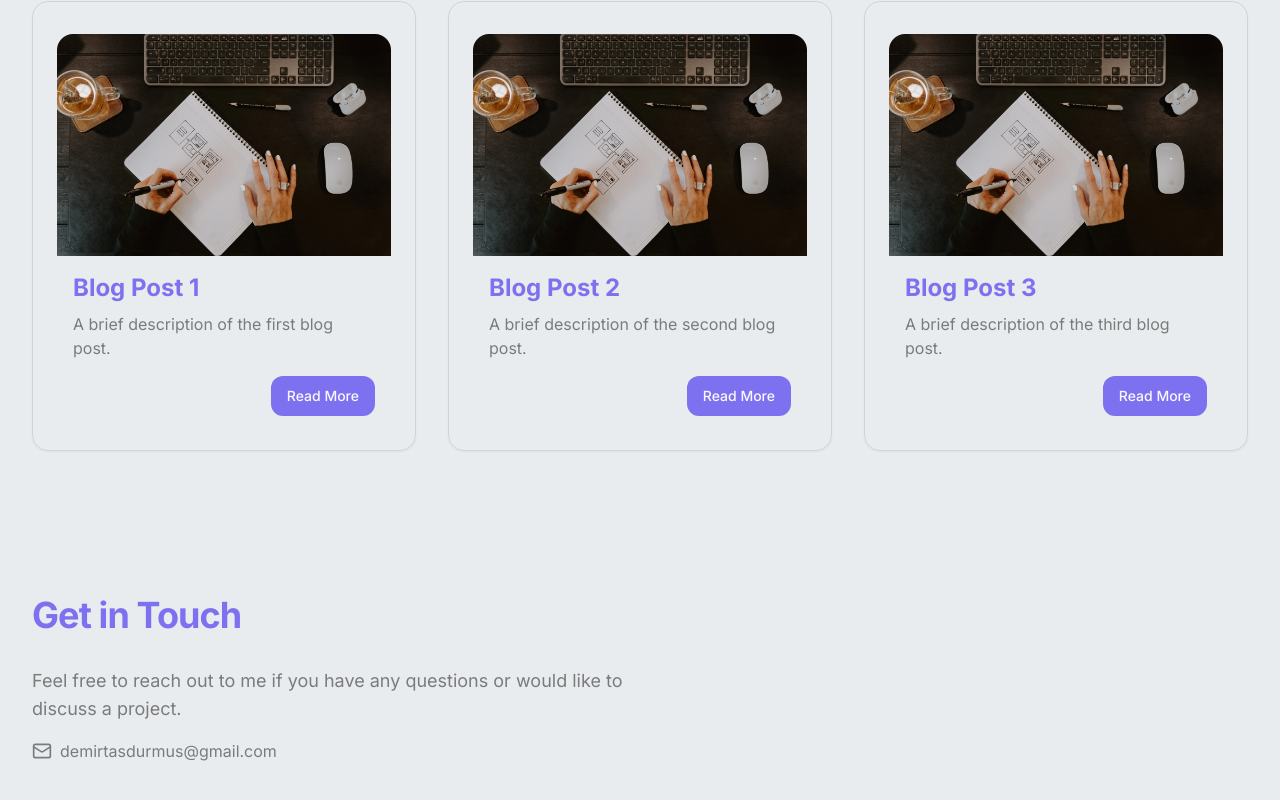
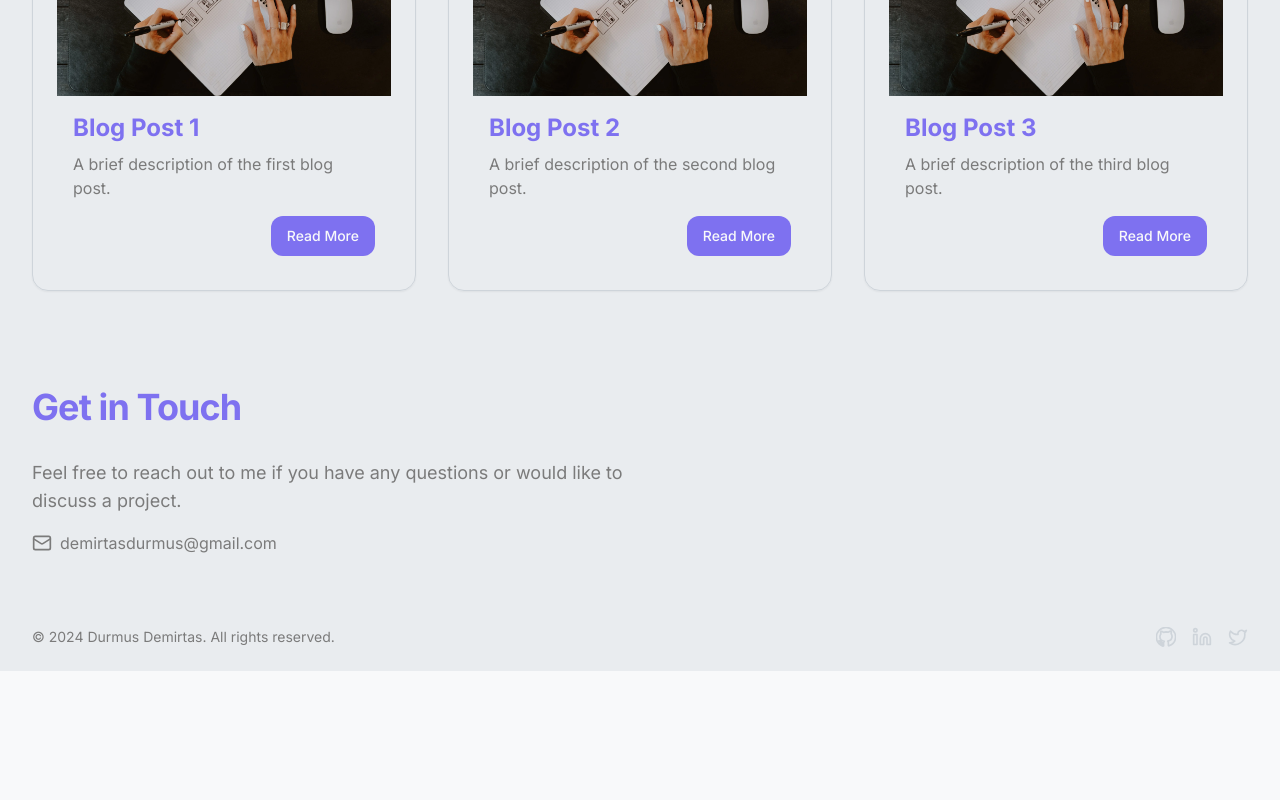
Before and after one commit to demirtasdurmus/durmusdemirtas.com, a Next.js app: page / in a window 1280 px wide. Shown: the part 1878-2678 px from the top of the page. After the commit the page ends 2549 px from the top, so only its background shows below. Built offline with nearby package versions, Linux system fonts and the light colour scheme.

Commit message:
feat: add footer

```diff
--- a/src/app/page.tsx
+++ b/src/app/page.tsx
@@ -1,6 +1,7 @@
 import About from "@/components/About";
 import Blog from "@/components/Blog";
 import Contact from "@/components/Contact";
+import Footer from "@/components/Footer";
 import Header from "@/components/header";
 import Hero from "@/components/Hero";
 import Portfolio from "@/components/Portfolio";
@@ -21,6 +22,8 @@ export default function Home() {
 
         <Contact />
       </main>
+
+      <Footer />
     </div>
   );
 }
--- a/src/components/About.tsx
+++ b/src/components/About.tsx
@@ -5,19 +5,22 @@ export default function About() {
   return (
     <section
       id="about"
-      className="container mx-auto max-w-7xl px-4 py-20 sm:px-6 lg:px-8"
+      className="container mx-auto max-w-7xl px-4 py-12 sm:px-6 lg:px-8"
     >
-      <div className="grid grid-cols-1 items-center gap-8 lg:grid-cols-2">
+      <div className="grid grid-cols-1 items-center lg:gap-8 lg:grid-cols-2">
+        {/* About Me Image */}
         <div>
           <Image
             src="/about-me.jpg"
             width="400"
             height="400"
             alt="About Durmus Demirtas"
-            className="mx-auto rounded-lg animate-fade-in"
+            className="mx-auto rounded-lg hidden lg:block"
             priority
           />
         </div>
+
+        {/* About Me Content */}
         <div>
           <Heading2 className="font-bold tracking-tight text-primary-200">
             About Me
--- a/src/components/Blog.tsx
+++ b/src/components/Blog.tsx
@@ -8,7 +8,7 @@ export default function Blog() {
   return (
     <section
       id="blog"
-      className="container mx-auto max-w-7xl px-4 py-20 sm:px-6 lg:px-8"
+      className="container mx-auto max-w-7xl px-4 py-12 sm:px-6 lg:px-8"
     >
       <Heading2 className="font-bold tracking-tight text-primary-200">
         My Blog
--- a/src/components/Contact.tsx
+++ b/src/components/Contact.tsx
@@ -4,7 +4,7 @@ export default function Contact() {
   return (
     <section
       id="contact"
-      className="container mx-auto max-w-7xl px-4 py-16 sm:px-6 lg:px-8"
+      className="container mx-auto max-w-7xl px-4 py-12 sm:px-6 lg:px-8"
     >
       <Heading2 className="font-bold tracking-tight text-primary-200">
         Get in Touch
--- /dev/null
+++ b/src/components/Footer.tsx
@@ -0,0 +1,107 @@
+import Link from "next/link";
+import React, { SVGProps } from "react";
+
+export default function Footer() {
+  return (
+    <footer className="bg-neutral-200 py-6">
+      <div className="container mx-auto max-w-7xl px-4 sm:px-6 lg:px-8">
+        <div className="flex items-center justify-between">
+          <p className="text-sm text-muted-foreground">
+            &copy; 2024 Durmus Demirtas. All rights reserved.
+          </p>
+          <div className="flex space-x-4">
+            <Link
+              href="https://github.com/demirtasdurmus"
+              target="blank"
+              rel="noopener noreferrer"
+              className="text-neutral-300 hover:text-neutral-400"
+              prefetch={false}
+            >
+              <GithubIcon className="h-5 w-5" />
+              <span className="sr-only">GitHub</span>
+            </Link>
+            <Link
+              href="https://www.linkedin.com/in/durmu%C5%9F-demirta%C5%9F-793a981ab/"
+              target="blank"
+              rel="noopener noreferrer"
+              className="text-neutral-300 hover:text-neutral-400"
+              prefetch={false}
+            >
+              <LinkedinIcon className="h-5 w-5" />
+              <span className="sr-only">LinkedIn</span>
+            </Link>
+            <Link
+              href="https://x.com/drmsdmrts"
+              target="blank"
+              rel="noopener noreferrer"
+              className="text-neutral-300 hover:text-neutral-400"
+              prefetch={false}
+            >
+              <XIcon className="h-5 w-5" />
+              <span className="sr-only">Twitter</span>
+            </Link>
+          </div>
+        </div>
+      </div>
+    </footer>
+  );
+}
+
+function GithubIcon(props: SVGProps<SVGSVGElement>) {
+  return (
+    <svg
+      {...props}
+      xmlns="http://www.w3.org/2000/svg"
+      width="24"
+      height="24"
+      viewBox="0 0 24 24"
+      fill="none"
+      stroke="currentColor"
+      strokeWidth="2"
+      strokeLinecap="round"
+      strokeLinejoin="round"
+    >
+      <path d="M12 .5C5.73.5.5 5.73.5 12c0 5.08 3.29 9.39 7.86 10.91.57.1.78-.25.78-.55v-2.06c-3.2.69-3.88-1.39-3.88-1.39-.52-1.32-1.28-1.67-1.28-1.67-1.05-.72.08-.71.08-.71 1.16.08 1.77 1.19 1.77 1.19 1.03 1.76 2.7 1.25 3.36.96.1-.75.4-1.25.73-1.54-2.55-.29-5.23-1.28-5.23-5.7 0-1.26.45-2.29 1.18-3.1-.12-.29-.51-1.48.11-3.09 0 0 .96-.31 3.15 1.19A10.96 10.96 0 0 1 12 5.8c.97 0 1.94.13 2.86.37 2.2-1.5 3.15-1.19 3.15-1.19.62 1.61.23 2.8.11 3.09.73.81 1.18 1.84 1.18 3.1 0 4.43-2.68 5.41-5.23 5.7.41.35.77 1.03.77 2.08v3.08c0 .3.21.65.78.55A11.47 11.47 0 0 0 23.5 12C23.5 5.73 18.27.5 12 .5z" />
+    </svg>
+  );
+}
+
+function LinkedinIcon(props: SVGProps<SVGSVGElement>) {
+  return (
+    <svg
+      {...props}
+      xmlns="http://www.w3.org/2000/svg"
+      width="24"
+      height="24"
+      viewBox="0 0 24 24"
+      fill="none"
+      stroke="currentColor"
+      strokeWidth="2"
+      strokeLinecap="round"
+      strokeLinejoin="round"
+    >
+      <path d="M16 8a6 6 0 0 1 6 6v7h-4v-7a2 2 0 0 0-2-2 2 2 0 0 0-2 2v7h-4v-7a6 6 0 0 1 6-6z" />
+      <rect width="4" height="12" x="2" y="9" />
+      <circle cx="4" cy="4" r="2" />
+    </svg>
+  );
+}
+
+function XIcon(props: SVGProps<SVGSVGElement>) {
+  return (
+    <svg
+      {...props}
+      xmlns="http://www.w3.org/2000/svg"
+      width="24"
+      height="24"
+      viewBox="0 0 24 24"
+      fill="none"
+      stroke="currentColor"
+      strokeWidth="2"
+      strokeLinecap="round"
+      strokeLinejoin="round"
+    >
+      <path d="M22 4s-.7 2.1-2 3.4c1.6 10-9.4 17.3-18 11.6 2.2.1 4.4-.6 6-2C3 15.5.5 9.6 3 5c2.2 2.6 5.6 4.1 9 4-.9-4.2 4-6.6 7-3.8 1.1 0 3-1.2 3-1.2z" />
+    </svg>
+  );
+}
--- a/src/components/Hero.tsx
+++ b/src/components/Hero.tsx
@@ -7,8 +7,9 @@ export default function Hero() {
   return (
     <section className="container mx-auto max-w-7xl px-4 py-12 sm:px-6 lg:px-8">
       <div className="grid grid-cols-1 items-center gap-8 lg:grid-cols-2">
+        {/* Hero Content and CTA */}
         <div>
-          <Heading1 className="text-primary-200 font-bold tracking-tight text-center sm:text-left">
+          <Heading1 className="text-primary-200 font-bold tracking-tight">
             Hi, I&apos;m Durmus Demirtas
           </Heading1>
 
@@ -36,6 +37,7 @@ export default function Hero() {
           </div>
         </div>
 
+        {/* Hero Image */}
         <div className="justify-self-center">
           <Image
             src="/profile-picture.png"
--- a/src/components/Portfolio.tsx
+++ b/src/components/Portfolio.tsx
@@ -8,7 +8,7 @@ export default function Portfolio() {
   return (
     <section
       id="portfolio"
-      className="container mx-auto max-w-7xl px-4 py-20 sm:px-6 lg:px-8"
+      className="container mx-auto max-w-7xl px-4 py-12 sm:px-6 lg:px-8"
     >
       <Heading2 className="font-bold tracking-tight text-primary-200">
         My Portfolio
--- a/src/components/header/MobileMenu.tsx
+++ b/src/components/header/MobileMenu.tsx
@@ -9,7 +9,10 @@ type Props = {
 
 export default function MobileMenu({ toggleMenu }: Props) {
   return (
-    <div className="absolute left-0 right-0 top-16 z-30 flex flex-col items-center space-y-6 self-end bg-neutral-100 py-8 font-bold drop-shadow-md sm:w-auto sm:self-center md:hidden">
+    <div
+      className="absolute left-0 right-0 top-16 z-30 flex flex-col items-center space-y-6 self-end bg-neutral-100 py-8 font-bold drop-shadow-md sm:w-auto sm:self-center md:hidden"
+      onClick={toggleMenu}
+    >
       {navigationLinks.map(({ title, href }) => (
         <NavLink key={title} title={title} href={href} onClick={toggleMenu} />
       ))}
```
